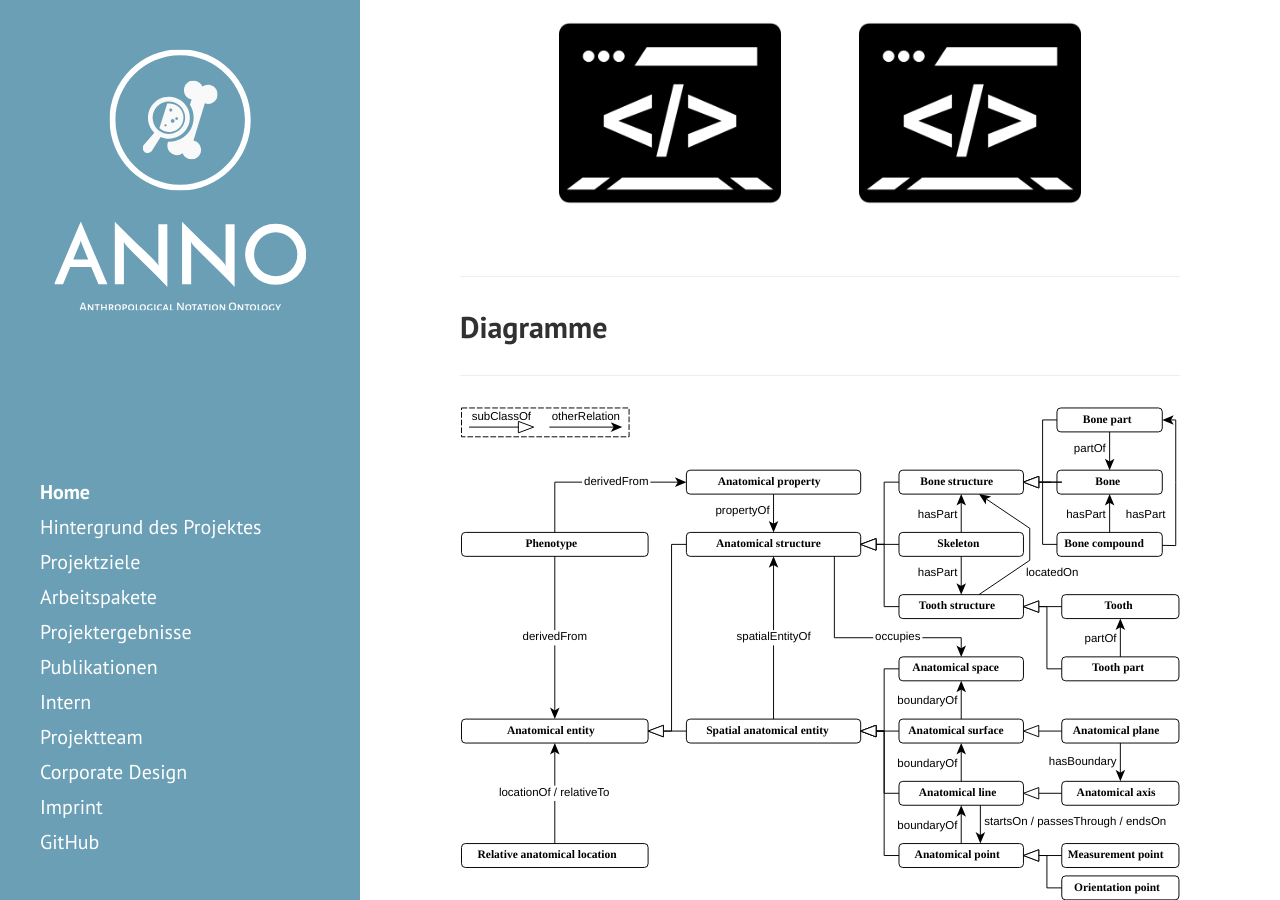
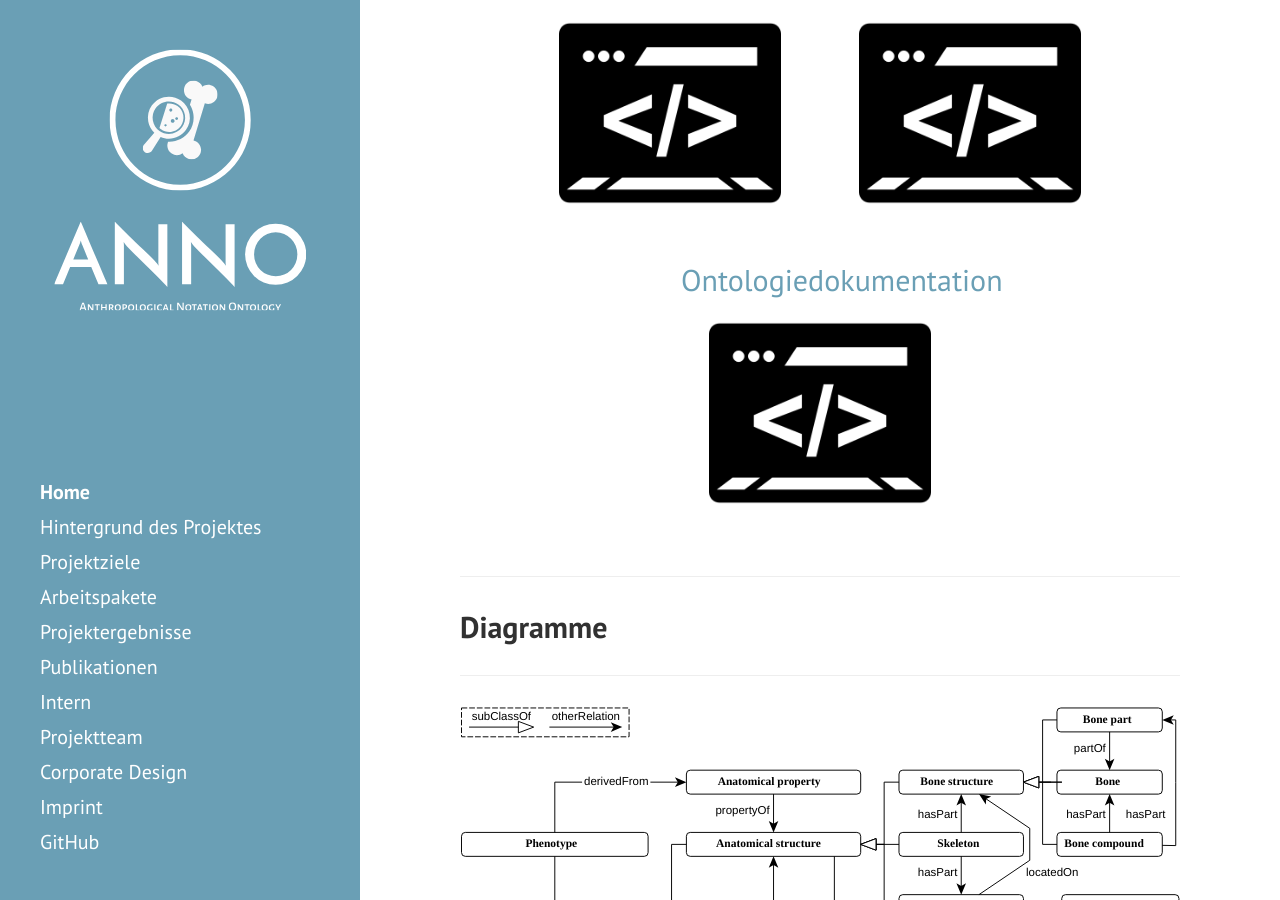
Before and after one commit to annosaxfdm/annosaxfdm.de, a Jekyll site: the page built from index.md, in a window 1280 px wide and 900 px high, scrolled down 502 px. Built offline with Jekyll 4.4.1, drawn with Linux system fonts in a browser that asks for light colours.

Commit message:
add links to ontology documentation

```diff
--- a/index.md
+++ b/index.md
@@ -26,6 +26,11 @@ Eine Auswahl unserer Visualisierungen, Schnittstellen und Werkzeuge:
   <img title="Browse" alt="Browse" src="public/browse.png">
 </a>
 </div>
+<div class="flex-item">
+  <a title="Ontologiedokumentation" href="https://annosaxfdm.github.io/ontology/">Ontologiedokumentation
+  <img title="Ontologiedokumentation" alt="Ontologiedokumentation" src="public/browse.png">
+</a>
+</div>
 </div>
 
 ---
```
Also changed, not shown: results.md (+1 -0 lines).
